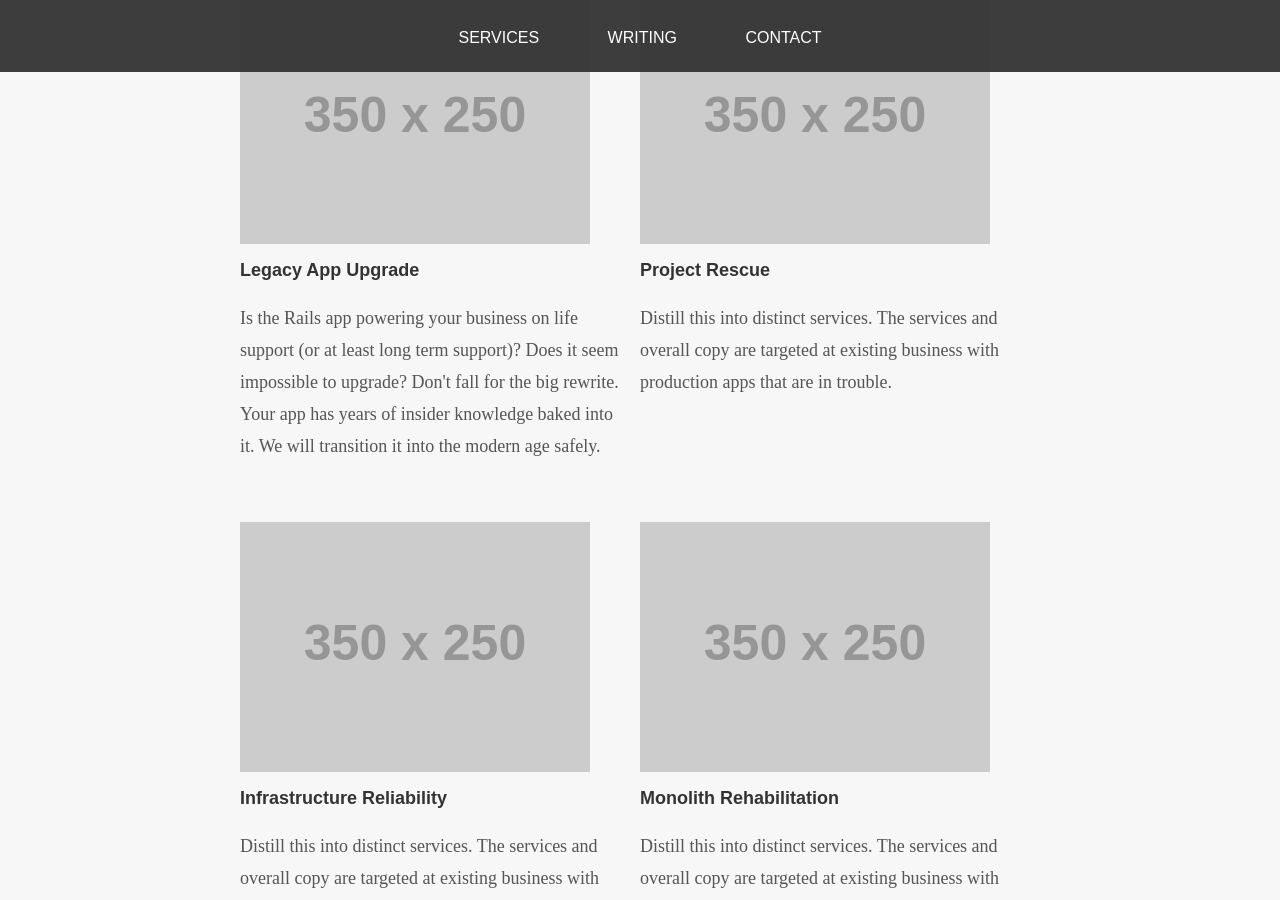
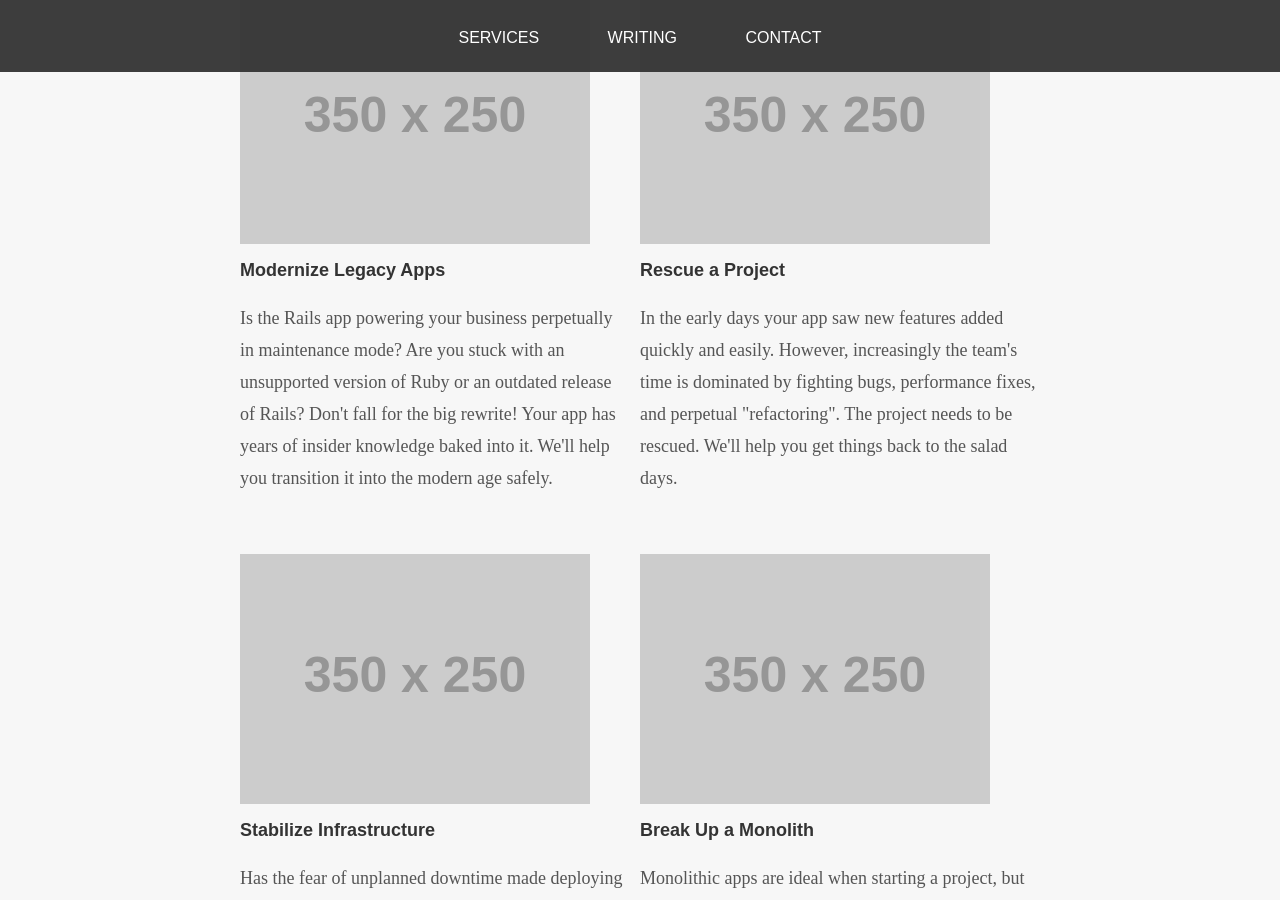
Before and after one commit to sorentwo/soren-website, a Jekyll site: the page built from index.html, in a window 1280 px wide and 900 px high, scrolled down 1010 px. Built offline with Jekyll 4.4.1, drawn with Linux system fonts in a browser that asks for light colours; Markdown is read by kramdown in place of the engine named in the settings; comment, search, counter and statistics services are not loaded; some of the changed text lies outside the part shown.

Commit message:
Complete initial draft of services copy

```diff
--- a/index.html
+++ b/index.html
@@ -23,42 +23,47 @@ title: Søren
 
     <div class="services-item">
       <img src="http://placehold.it/350x250">
-      <h3>Legacy App Upgrade</h3>
+      <h3>Modernize Legacy Apps</h3>
       <p>
-        Is the Rails app powering your business on life support (or at least
-        long term support)? Does it seem impossible to upgrade? Don't fall for
-        the big rewrite. Your app has years of insider knowledge baked into
-        it. We will transition it into the modern age safely.
+        Is the Rails app powering your business perpetually in maintenance
+        mode? Are you stuck with an unsupported version of Ruby or an
+        outdated release of Rails?  Don't fall for the big rewrite! Your app
+        has years of insider knowledge baked into it. We'll help you
+        transition it into the modern age safely.
       </p>
     </div>
 
     <div class="services-item">
       <img src="http://placehold.it/350x250">
-      <h3>Project Rescue</h3>
+      <h3>Rescue a Project</h3>
       <p>
-        Distill this into distinct services. The services and overall copy
-        are targeted at existing business with production apps that are in
-        trouble.
+        In the early days your app saw new features added quickly and easily.
+        However, increasingly the team's time is dominated by fighting bugs,
+        performance fixes, and perpetual "refactoring". The project needs to
+        be rescued. We'll help you get things back to the salad days.
       </p>
     </div>
 
     <div class="services-item">
       <img src="http://placehold.it/350x250">
-      <h3>Infrastructure Reliability</h3>
+      <h3>Stabilize Infrastructure</h3>
       <p>
-        Distill this into distinct services. The services and overall copy
-        are targeted at existing business with production apps that are in
-        trouble.
+        Has the fear of unplanned downtime made deploying new code infrequent
+        and nerve-wracking? With the right processes in place your app can
+        reliably be deployed continuously as bug fixes are made and features
+        are ready. We'll put the systems in place to make your platform stable.
       </p>
     </div>
 
     <div class="services-item">
       <img src="http://placehold.it/350x250">
-      <h3>Monolith Rehabilitation</h3>
+      <h3>Break Up a Monolith</h3>
       <p>
-        Distill this into distinct services. The services and overall copy
-        are targeted at existing business with production apps that are in
-        trouble.
+        Monolithic apps are ideal when starting a project, but as they mature
+        they balloon in complexity and become a drain on the team. We'll lead
+        you to a more maintainable project by extracting performance critical
+        modules, spinning discrete subsystems out into services, and layering
+        independent client side apps.
       </p>
     </div>
   </div>
```
